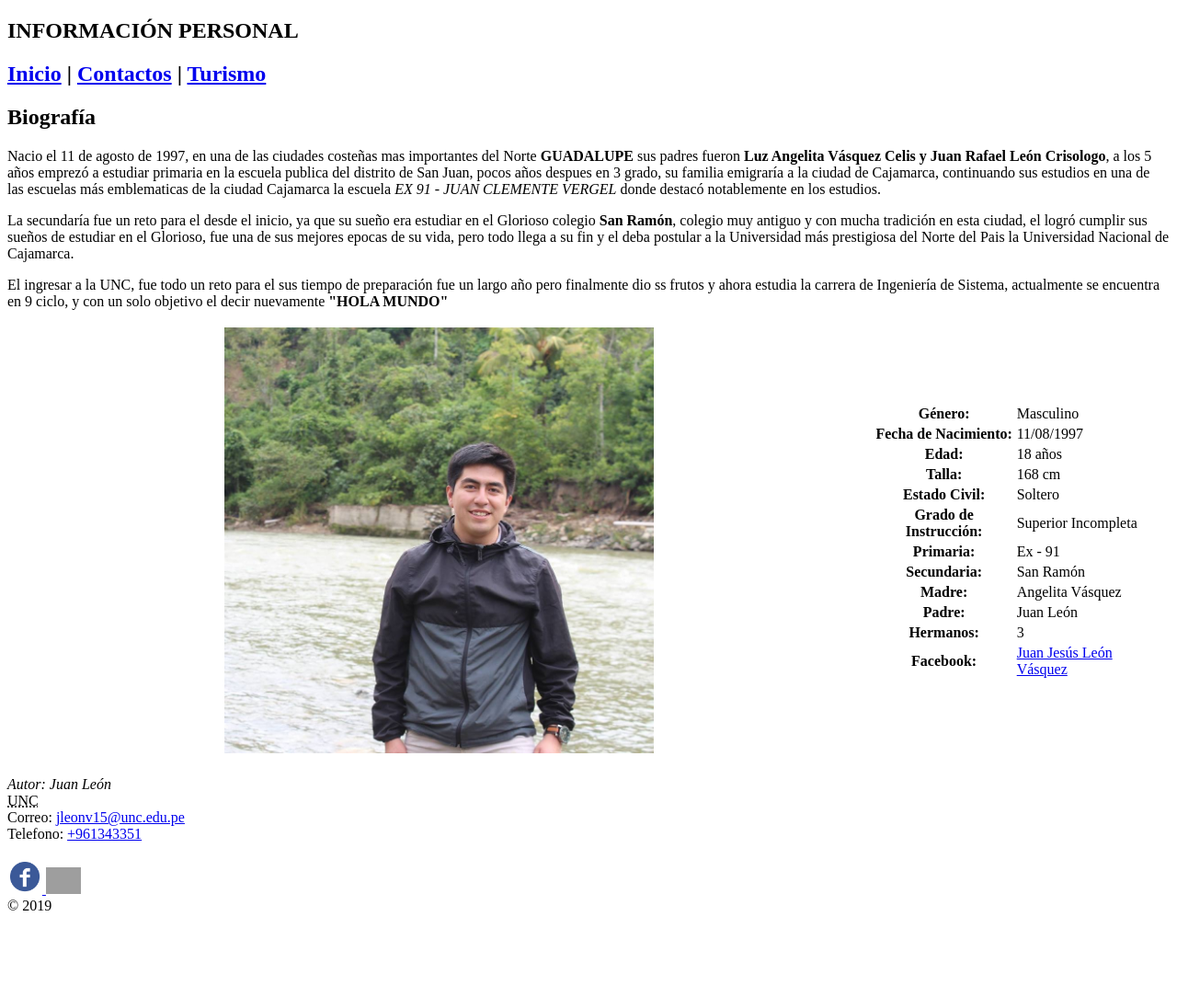
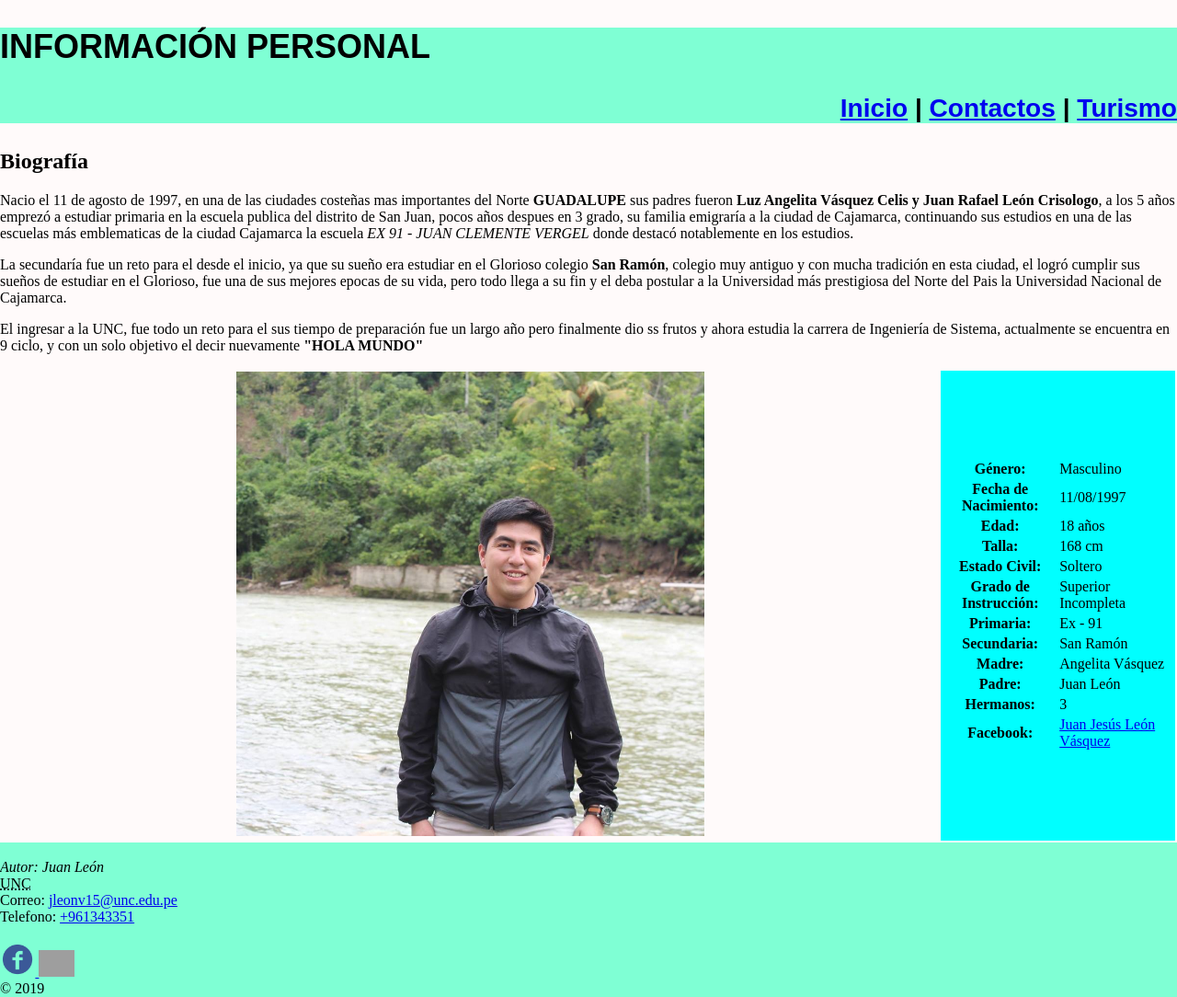
Before and after one commit to JuanGeLV/JuanGeLV.github.io, a plain HTML site: page index.html in a window 1280 px wide. Shown: the whole page at 92% size. Before the commit the page ends 1002 px from the top, so only its background shows below. Drawn offline with Linux system fonts and the light colour scheme; grey boxes are pictures that could not be loaded.

Commit message:
mdemoscoso

```diff
--- /dev/null
+++ b/CSS/miestilo.css
@@ -0,0 +1,42 @@
+body {
+    background-color: snow;
+    margin: 0%
+}
+
+header {
+    background-color: aquamarine;
+    font-family: Arial, Helvetica, sans-serif;
+    font-size: 150%;
+}
+
+.new {
+    background-color: oldlace;
+    margin: 1%;
+    text-align: left;
+}
+
+.nav {
+    text-align: right;
+}
+
+footer {
+    background-color: aquamarine;
+}
+
+.informacion {
+    text-align: left;
+}
+
+.article {
+    width: 100%;
+    background-color: cornflowerblue;
+}
+
+.table {
+    width: 20%;
+    background-color: aqua
+}
+
+.biografia {
+    text-decoration-color: darkseagreen;
+}
--- a/index.html
+++ b/index.html
@@ -9,17 +9,18 @@
     <meta name="keywords" content="informacion, turismo, contactos">
     <meta name="description" content="Hoja de vida de Juan Jesús León Vásquez y destinos turisticos de cajamarca">
     <link rel="shortcut icon" href="Multimedia/goku4.png">
+    <link rel="stylesheet" href="CSS/miestilo.css">
 </head>
 
 <body>
     <header>
         <nav>
-            <h1>INFORMACIÓN PERSONAL</h1>
-            <h2>
-                <a href="index.html">Inicio</a> |
-                <a href="Paginas/contactos.html">Contactos</a> |
-                <a href="Paginas/turismo.html">Turismo</a>
-            </h2>
+            <h2 class="informacion">INFORMACIÓN PERSONAL</h1>
+                <h3 class="nav">
+                    <a href="index.html">Inicio</a> |
+                    <a href="Paginas/contactos.html">Contactos</a> |
+                    <a href="Paginas/turismo.html">Turismo</a>
+                </h3>
 
         </nav>
     </header>
@@ -49,7 +50,7 @@
         <table>
             <tr>
                 <td align="center"><img src="Multimedia/jesus.jpg" alt="Juan Jesús León Vásquez" title="Juan Jesús León Vásquez" width="50%" /> </td>
-                <td>
+                <td class="table">
                     <table>
                         <tr>
                             <th>Género:</th>
```
Also changed, not shown: Paginas/contactos.html (+1 -1 lines).
